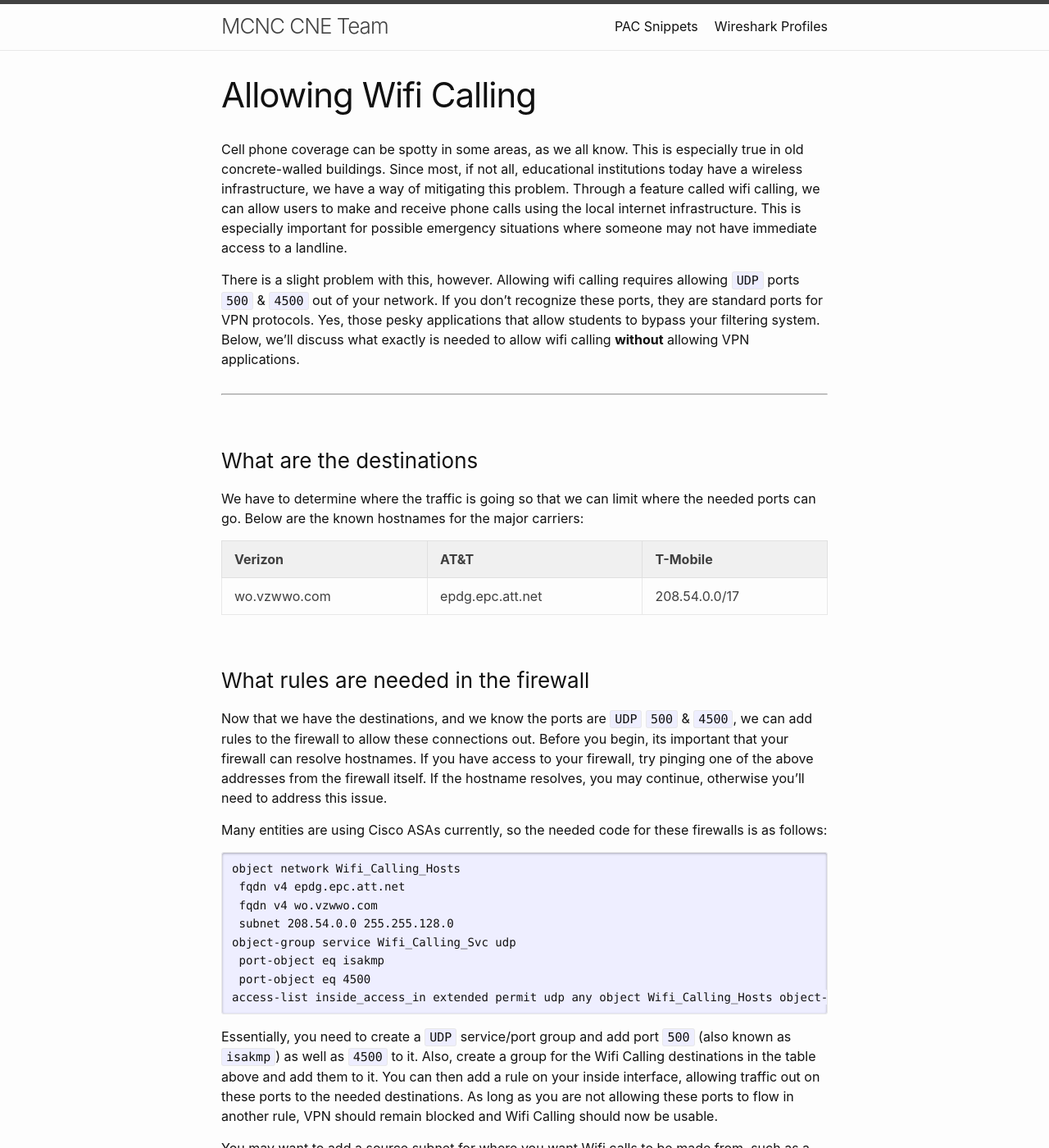
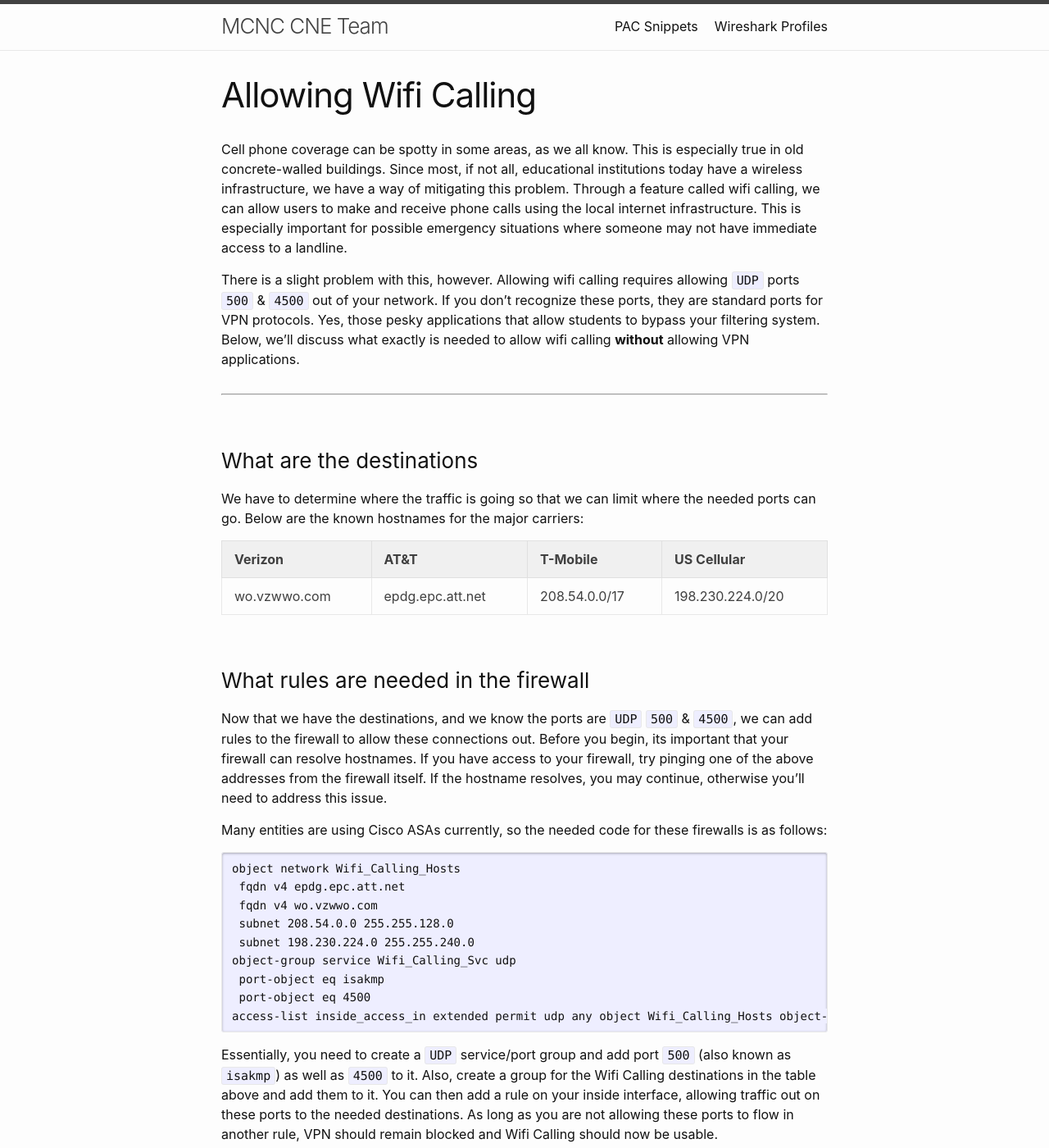
Before and after one commit to mcnc-clovett/mcnc-clovett.github.io, a Jekyll site: the page built from networking/allowing-wifi-calling.md, in a window 1280 px wide and 1400 px high. Shown: the whole window at 82% size. Built offline with Jekyll 4.4.1, drawn with Linux system fonts in a browser that asks for light colours.

Commit message:
Added US Cellular range

```diff
--- a/networking/allowing-wifi-calling.md
+++ b/networking/allowing-wifi-calling.md
@@ -17,9 +17,9 @@ to bypass your filtering system. Below, we'll discuss what exactly is needed to
 We have to determine where the traffic is going so that we can limit where the needed ports can go. Below are the known hostnames for the
 major carriers:
 
-| Verizon | AT&T | T-Mobile |
-| ------- | ---- | -------- |
-| wo.vzwwo.com | epdg.epc.att.net | 208.54.0.0/17 |
+| Verizon | AT&T | T-Mobile | US Cellular |
+| ------- | ---- | -------- | ----------- |
+| wo.vzwwo.com | epdg.epc.att.net | 208.54.0.0/17 | 198.230.224.0/20 |
 
 ### What rules are needed in the firewall
 Now that we have the destinations, and we know the ports are `UDP` `500` & `4500`, we can add rules to the firewall to allow these
@@ -33,6 +33,7 @@ object network Wifi_Calling_Hosts
  fqdn v4 epdg.epc.att.net
  fqdn v4 wo.vzwwo.com
  subnet 208.54.0.0 255.255.128.0
+ subnet 198.230.224.0 255.255.240.0
 object-group service Wifi_Calling_Svc udp
  port-object eq isakmp
  port-object eq 4500
```
